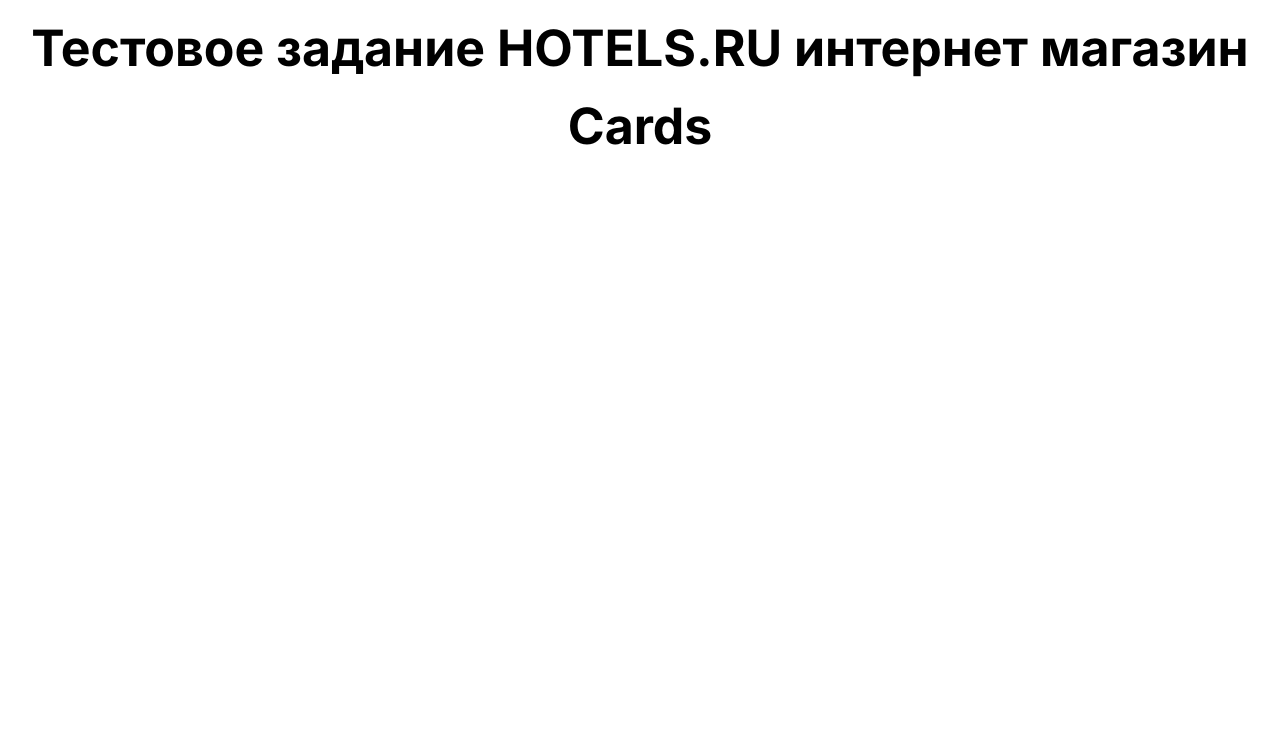
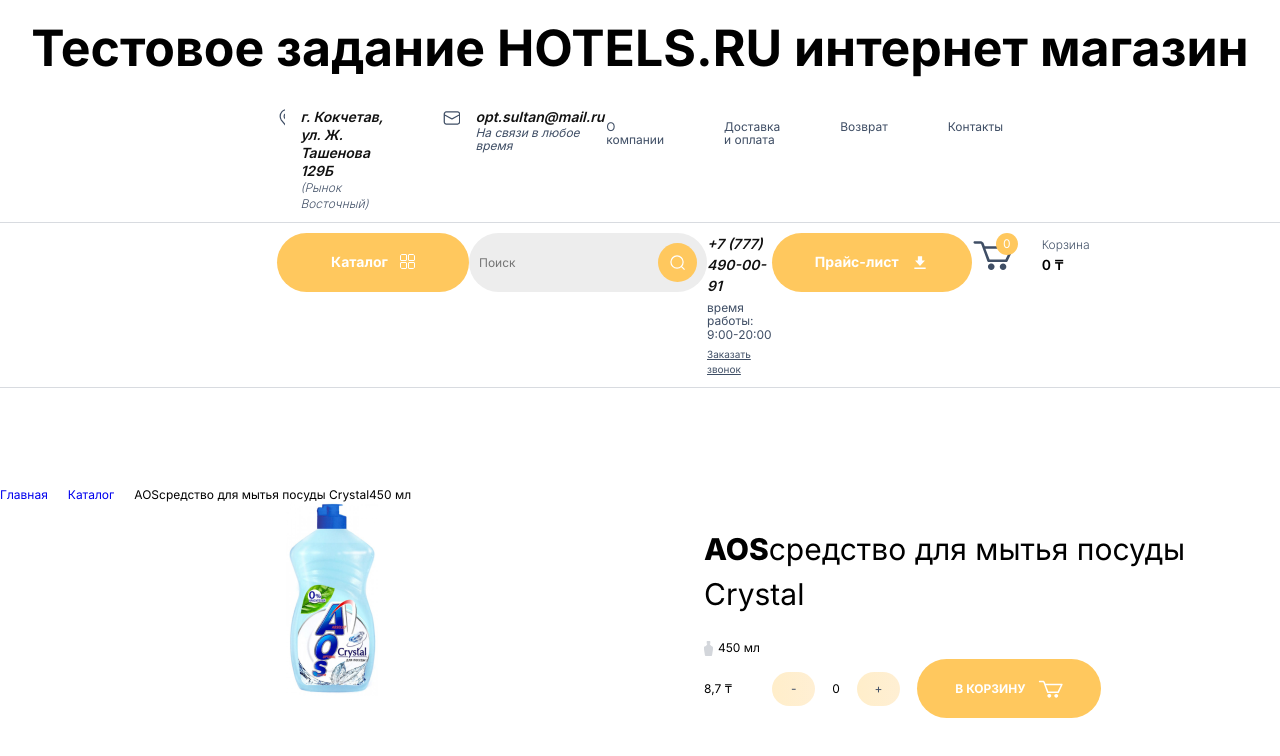
Before and after one commit to mvodev/hotels-online-shop, a React (Vite) app: page /cards/4604049097548 in a window 1280 px wide. Shown: the top 756 px of the page. Built offline with nearby package versions, Linux system fonts and the light colour scheme.

Commit message:
add product page

```diff
--- a/src/MainPage.tsx
+++ b/src/MainPage.tsx
@@ -4,7 +4,7 @@
 import './MainPage.scss';
 import Goods from './components/goods/Goods';
 import { Routes, Route } from 'react-router-dom';
-import Cards from './pages/Cards';
+import Cards from './pages/ProductPage';
 
 const MainPage = () => {
   return (
--- a/src/components/card/Card.scss
+++ b/src/components/card/Card.scss
@@ -20,7 +20,7 @@
     font-size: 16px;
     a {
       color: inherit;
-    text-decoration: none;
+      text-decoration: none;
     }
 
     i {
--- a/src/components/card/Card.tsx
+++ b/src/components/card/Card.tsx
@@ -30,13 +30,13 @@
     price,
     typeOfCare, } = props;
 
+  const dispatch = useAppDispatch();
+
   const handlerCart = () => {
     dispatch(addToCart({barcode}));
   }
-  const dispatch = useAppDispatch();
 
   return (
-
     <div className="card">
       <div className="card__img">
         <Link to={`/cards/${barcode}`}>
--- a/src/components/cart/Cart.tsx
+++ b/src/components/cart/Cart.tsx
@@ -18,7 +18,6 @@
         if(value.barcode === barcode) {
           counterOfGoods+=1;
           totalCounter+=+Number(value.price.replace(',','.'));
-          console.log(totalCounter)
         }
       })
     })
--- a/src/components/goods/Goods.tsx
+++ b/src/components/goods/Goods.tsx
@@ -2,7 +2,7 @@
 import goodsData from '../../model/goodsData';
 import SelectCardOrder from '../select-card-order/SelectCardOrder';
 import Card, { CardTypeProps } from '../card/Card';
-import { ChangeEvent, PointerEvent, useEffect, useState } from 'react';
+import { ChangeEvent, useEffect, useState } from 'react';
 import ReactPaginate from 'react-paginate';
 import Filter from '../filter/Filter';
 import { useAppSelector } from '../../redux/hooks';
@@ -83,7 +83,7 @@
   const categories = new Set();
 
   goodsData.forEach((product) => {
-    product.typeOfCare.split(',').forEach(productTypeOfCare=>categories.add(productTypeOfCare))
+    product.typeOfCare.split(',').forEach(productTypeOfCare=>categories.add(productTypeOfCare.toLowerCase()))
   })
 
   const filters = Array.from(categories).map(
@@ -98,9 +98,6 @@
     const formData = new FormData(event.target as HTMLFormElement);
     const input1 = formData.get('first');
     const input2 = formData.get('second');
-    // if (Number(input1) === 0 && Number(input2) === 0) {
-
-    // }
     console.log(input1);
     console.log(input2);
   }
--- a/src/main.tsx
+++ b/src/main.tsx
@@ -6,7 +6,7 @@
 import './index.scss';
 import {store} from './redux/store';
 import { BrowserRouter, Route, Routes } from "react-router-dom";
-import Cards from './pages/Cards';
+import ProductPage from './pages/ProductPage';
 import NotFound from './pages/NotFound';
 
 ReactDOM.createRoot(document.getElementById('root') as HTMLElement).render(
@@ -16,7 +16,7 @@
         <h1>Тестовое задание HOTELS.RU интернет магазин</h1>
         <Routes>
           <Route path='/' element={<MainPage/>} />
-          <Route path='/cards/:id' element={<Cards/>} />
+          <Route path='/cards/:id' element={<ProductPage/>} />
           <Route path='*' element={<NotFound />}/>
         </Routes>
       </BrowserRouter>
--- a/src/pages/Cards.tsx
+++ /dev/null
@@ -1,12 +0,0 @@
-import { useParams } from "react-router";
-
-const Cards = () => {
-  const params = useParams();
-  const current = params.id;
-  console.log(params)
-
-  return <h1>Cards</h1>
-
-}
-
-export default Cards;
--- /dev/null
+++ b/src/pages/ProductPage.scss
@@ -0,0 +1,47 @@
+.cards {
+
+  &__header {
+    font-family: 'Inter';
+    font-size: 30px;
+    line-height: 45px;
+    font-weight: 400;
+    i {
+      font-style: normal;
+      font-weight: 800;
+    }
+  }
+
+  &__img {
+    width: 664px;
+    height: 471px;
+    img {
+      display: block;
+      margin: 0 auto;
+    }
+  }
+
+  &__bread-crumbs {
+    display: flex;
+    gap: 20px;
+    a{
+      text-decoration: none;
+    }
+  }
+
+  &__wrapper {
+    display: flex;
+    flex-direction: row;
+    gap: 40px;
+  }
+
+  &__quantity {
+    display: flex;
+    gap: 5px;
+  }
+
+  &__price {
+    display: flex;
+    align-items: center;
+    gap: 40px;
+  }
+}
--- /dev/null
+++ b/src/pages/ProductPage.tsx
@@ -0,0 +1,58 @@
+import { useState } from "react";
+import { useParams } from "react-router";
+import { Link } from "react-router-dom";
+import Button from "../components/button/Button";
+import Counter from "../components/counter/Counter";
+import Header from "../components/header/Header";
+import goodsData from "../model/goodsData";
+import { addToCart } from "../redux/cartSlice";
+import { useAppDispatch } from "../redux/hooks";
+import './ProductPage.scss';
+
+const ProductPage = () => {
+  const params = useParams();
+  const barcodeOfProduct = params.id ?? '';
+  const productData = goodsData.find(data=>data.barcode === barcodeOfProduct);
+  const dispatch = useAppDispatch();
+
+  const handleCart = (counterOfProduct:number) => {
+    for (let i=0;i<counterOfProduct;i++) {
+      dispatch(addToCart({barcode: barcodeOfProduct}))
+    }
+  }
+
+  return (
+    <div className="wrapper">
+      <Header callbackRef="https://mock-address-change-me"/>
+      <main className="cards">
+        <div className="cards__bread-crumbs">
+          <Link to={'/'}>Главная</Link>
+          <Link to={'/'}>Каталог</Link>
+          <span>{productData?.title}{productData?.description}{productData?.quantity}</span>
+        </div>
+        <div className="cards__wrapper">
+          <div className="cards__left-side">
+            <div className="cards__img">
+              <img src={productData?.imgUrl} alt="goods image" />
+            </div>
+          </div>
+          <div className="cards__right-side">
+            <h2 className="cards__header"><i>{productData?.title}</i>{productData?.description}</h2>
+            <div className="cards__quantity">
+              <div className="cards__quantity-img">
+                <img src={productData?.quantityImg} alt="img" />
+              </div>
+              <div className="cards__quantity-size">{productData?.quantity}</div>
+            </div>
+            <div className="cards__price">
+              <span>{productData?.price+' '}&#8376;</span>
+              <Counter handleClick={handleCart}/>
+            </div>
+          </div>
+        </div>
+      </main>
+    </div>
+    )
+}
+
+export default ProductPage;
--- a/src/redux/cartSlice.ts
+++ b/src/redux/cartSlice.ts
@@ -25,7 +25,7 @@
   },
 });
 
-export const { addToCart,removeFromCart } = cartSlice.actions;
+export const { addToCart, removeFromCart } = cartSlice.actions;
 
 export const selectCart = (state: RootState) => state.cart.cart;
 
```
